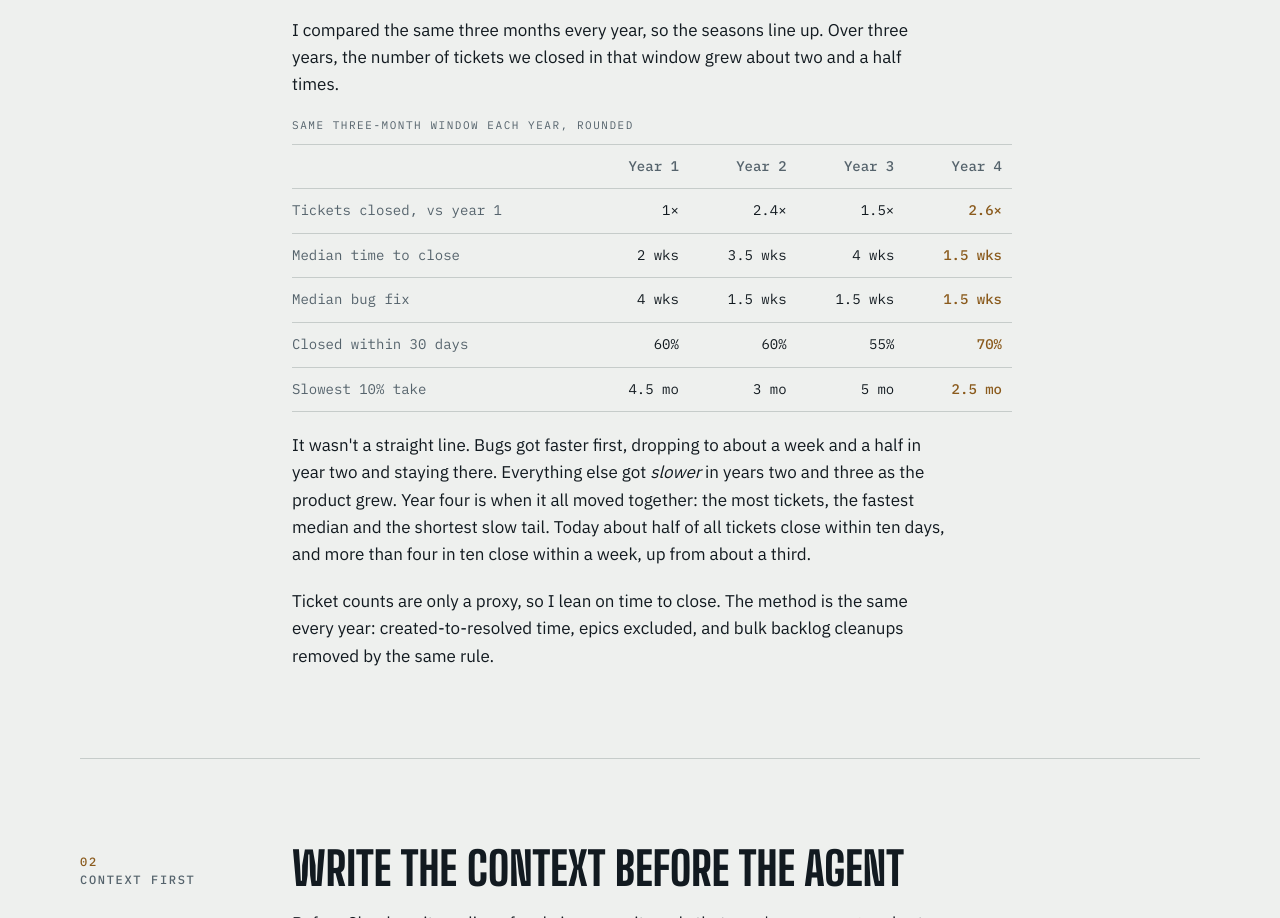
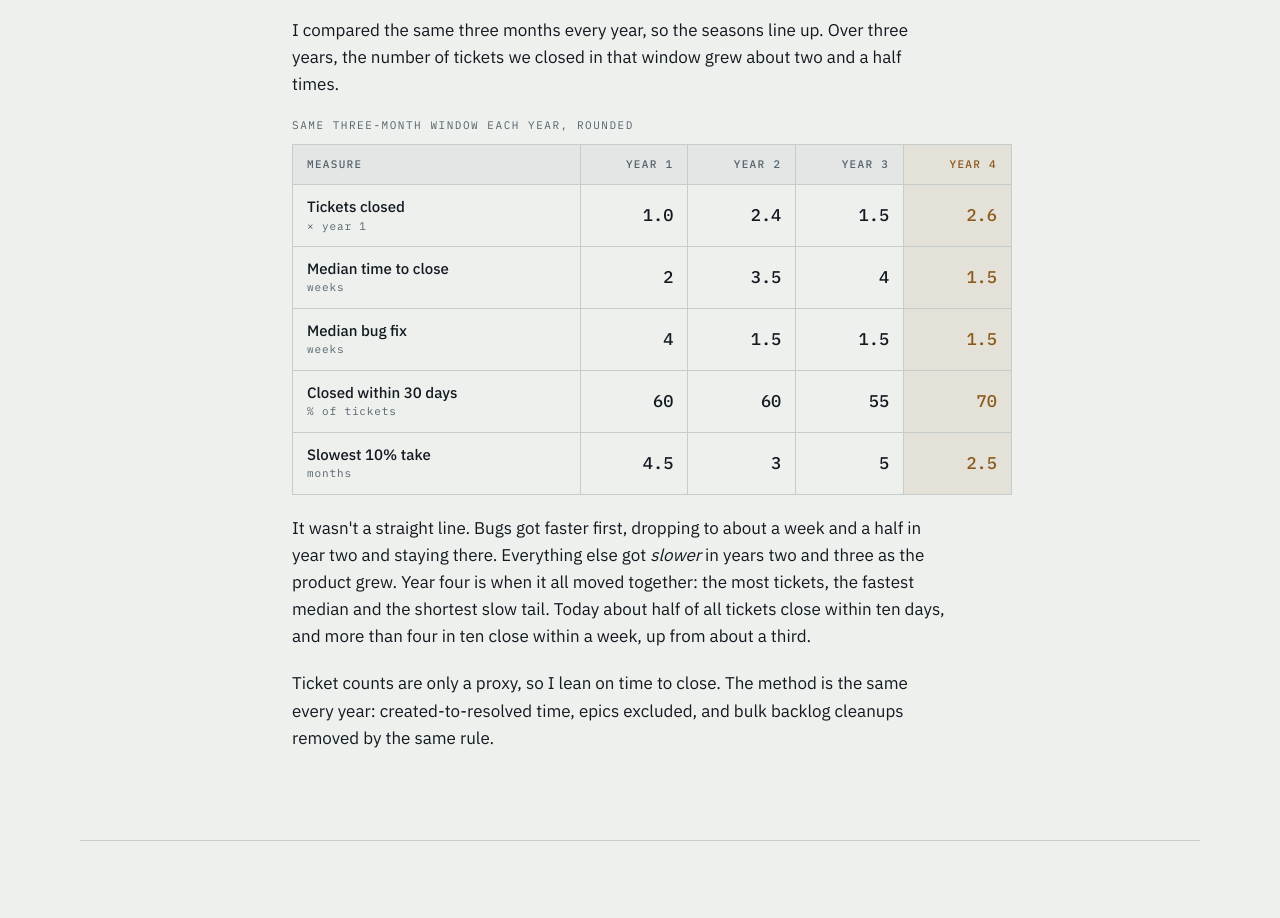
Before and after one commit to kristoferpelchat/site, a plain HTML site: page pov/agents-in-the-pipeline.html in a window 1280 px wide. Shown: the part 858-1776 px from the top of the page. Drawn offline with Linux system fonts and the light colour scheme.

Commit message:
Clean up the numbers table on the agents point of view (#11)

```diff
--- a/pov/agents-in-the-pipeline.html
+++ b/pov/agents-in-the-pipeline.html
@@ -78,13 +78,13 @@
         <div class="table-wrap" role="region" aria-labelledby="cap-fall" tabindex="0">
           <table class="data">
             <caption id="cap-fall">Same three-month window each year, rounded</caption>
-            <thead><tr><th scope="col"><span class="sr">Measure</span></th><th scope="col">Year 1</th><th scope="col">Year 2</th><th scope="col">Year 3</th><th scope="col">Year 4</th></tr></thead>
+            <thead><tr><th scope="col">Measure</th><th scope="col">Year 1</th><th scope="col">Year 2</th><th scope="col">Year 3</th><th scope="col" class="hi">Year 4</th></tr></thead>
             <tbody>
-              <tr><th scope="row">Tickets closed, vs year 1</th><td>1×</td><td>2.4×</td><td>1.5×</td><td class="hi">2.6×</td></tr>
-              <tr><th scope="row">Median time to close</th><td>2 wks</td><td>3.5 wks</td><td>4 wks</td><td class="hi">1.5 wks</td></tr>
-              <tr><th scope="row">Median bug fix</th><td>4 wks</td><td>1.5 wks</td><td>1.5 wks</td><td class="hi">1.5 wks</td></tr>
-              <tr><th scope="row">Closed within 30 days</th><td>60%</td><td>60%</td><td>55%</td><td class="hi">70%</td></tr>
-              <tr><th scope="row">Slowest 10% take</th><td>4.5 mo</td><td>3 mo</td><td>5 mo</td><td class="hi">2.5 mo</td></tr>
+              <tr><th scope="row">Tickets closed<span class="unit">× year 1</span></th><td>1.0</td><td>2.4</td><td>1.5</td><td class="hi">2.6</td></tr>
+              <tr><th scope="row">Median time to close<span class="unit">weeks</span></th><td>2</td><td>3.5</td><td>4</td><td class="hi">1.5</td></tr>
+              <tr><th scope="row">Median bug fix<span class="unit">weeks</span></th><td>4</td><td>1.5</td><td>1.5</td><td class="hi">1.5</td></tr>
+              <tr><th scope="row">Closed within 30 days<span class="unit">% of tickets</span></th><td>60</td><td>60</td><td>55</td><td class="hi">70</td></tr>
+              <tr><th scope="row">Slowest 10% take<span class="unit">months</span></th><td>4.5</td><td>3</td><td>5</td><td class="hi">2.5</td></tr>
             </tbody>
           </table>
         </div>
--- a/styles.css
+++ b/styles.css
@@ -148,14 +148,22 @@ p { max-width: 64ch; margin: 0; }
 .prose ul li + li { margin-top: 8px; }
 .prose strong { font-weight: 600; }
 .prose code { font: 400 .88em var(--mono); color: var(--accent); }
-.sr { position: absolute; width: 1px; height: 1px; overflow: hidden; clip-path: inset(50%); white-space: nowrap; }
 .table-wrap { overflow-x: auto; max-width: 720px; }
-.data { width: 100%; border-collapse: collapse; font: 400 14px/1.4 var(--mono); font-variant-numeric: tabular-nums; }
-.data caption { text-align: left; font-size: 11px; letter-spacing: .14em; text-transform: uppercase; color: var(--muted); padding-bottom: 10px; }
-.data th, .data td { padding: 12px 10px; border-bottom: 1px solid var(--rule); text-align: right; }
-.data thead th { font-weight: 500; color: var(--muted); border-top: 1px solid var(--rule); }
-.data tbody th { text-align: left; font-weight: 400; color: var(--muted); padding-left: 0; }
-.data td.hi { color: var(--accent); font-weight: 500; }
+.data { width: 100%; border-collapse: collapse; border: 1px solid var(--rule); font-variant-numeric: tabular-nums; }
+.data caption { text-align: left; font: 400 11px/1.4 var(--mono); letter-spacing: .14em; text-transform: uppercase; color: var(--muted); padding-bottom: 10px; }
+.data th, .data td { padding: 12px 14px; border: 1px solid var(--rule); text-align: right; vertical-align: middle; }
+.data thead th { background: var(--surface); font: 500 11px/1.4 var(--mono); letter-spacing: .12em; text-transform: uppercase; color: var(--muted); white-space: nowrap; }
+.data thead th:first-child, .data tbody th { text-align: left; }
+.data tbody th { font: 500 15px/1.3 var(--body); color: var(--fg); }
+.data .unit { display: block; margin-top: 2px; font: 400 11px/1.4 var(--mono); letter-spacing: .08em; color: var(--muted); }
+.data td { font: 500 17px/1 var(--mono); white-space: nowrap; width: 15%; }
+.data .hi { background: color-mix(in srgb, var(--accent) 10%, transparent); color: var(--accent); }
+@media (max-width: 560px) {
+  .data th, .data td { padding: 10px 8px; }
+  .data tbody th { font-size: 14px; }
+  .data td { font-size: 15px; }
+  .data thead th { letter-spacing: .06em; }
+}
 .flow { list-style: none; margin: 0; padding: 0; counter-reset: flow; border-top: 1px solid var(--rule); max-width: 720px; }
 .flow li { counter-increment: flow; display: grid; grid-template-columns: 36px 140px minmax(0, 1fr) auto; gap: 4px 16px; align-items: baseline; padding-block: 14px; border-bottom: 1px solid var(--rule); }
 .flow li::before { content: counter(flow, decimal-leading-zero); font: 500 13px/1.6 var(--mono); color: var(--accent); }
```
